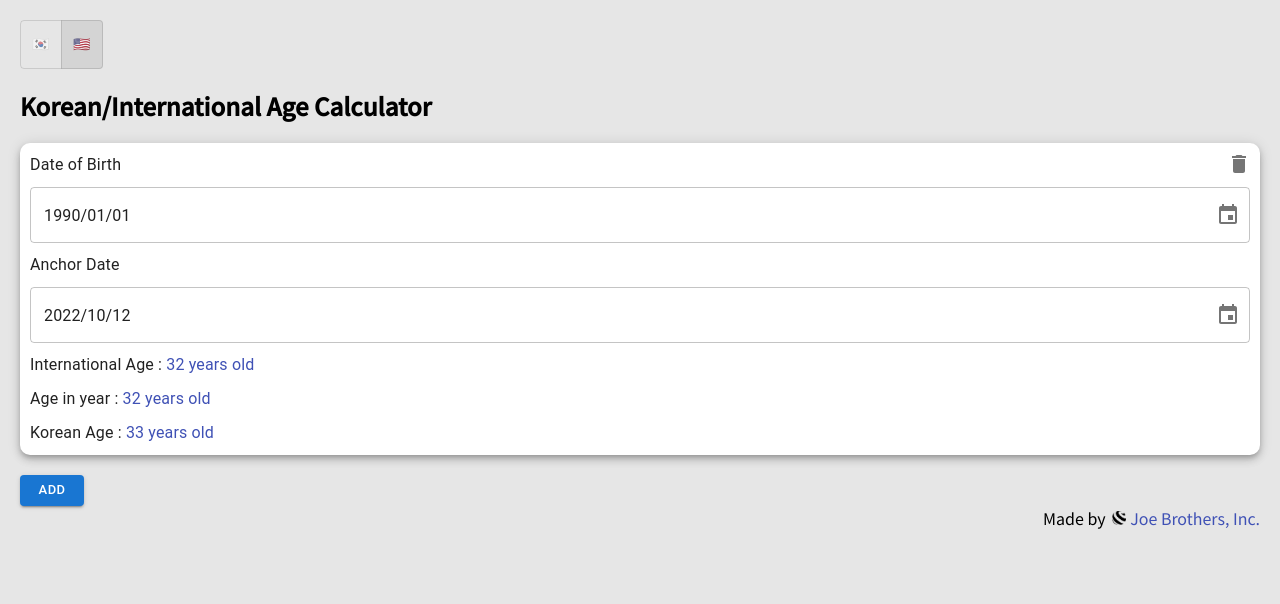
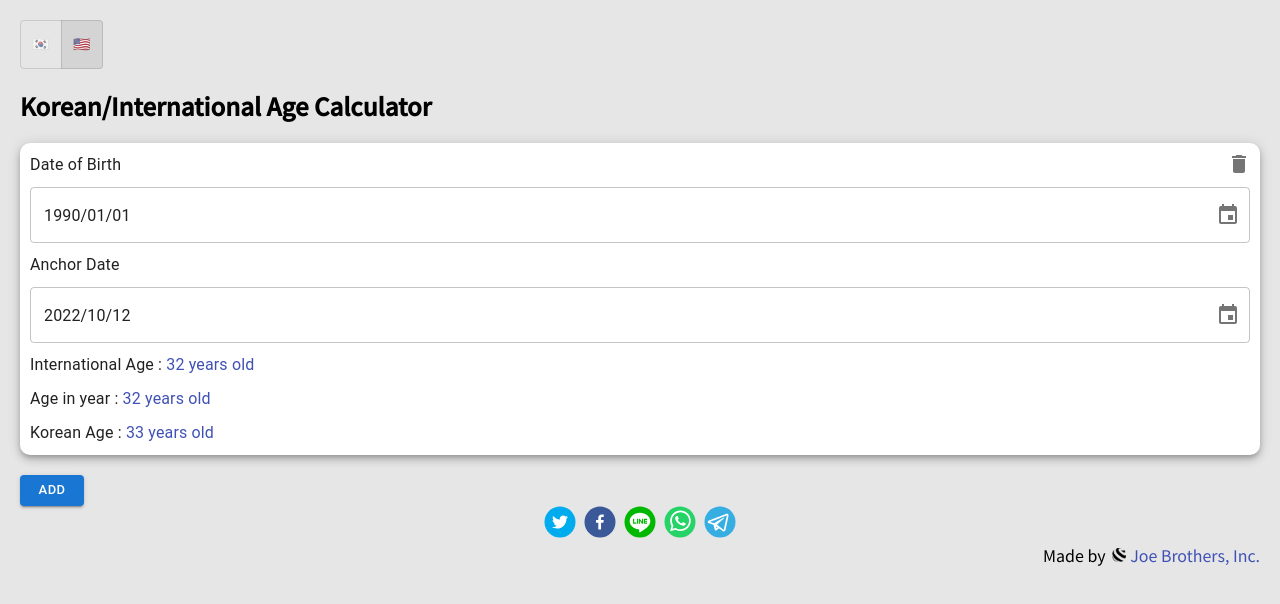
Before and after one commit to joe-brothers/age-calculator, a React (Vite) app: page / in a window 1280 px wide. Shown: the top 604 px of the page. Built offline with nearby package versions, Linux system fonts and the light colour scheme.

Commit message:
Add: share buttons

```diff
--- a/package.json
+++ b/package.json
@@ -22,7 +22,8 @@
     "moment": "^2.29.4",
     "react": "^18.2.0",
     "react-dom": "^18.2.0",
-    "react-i18next": "^11.18.6"
+    "react-i18next": "^11.18.6",
+    "react-share": "^4.4.1"
   },
   "devDependencies": {
     "@types/react": "^18.0.17",
--- a/src/App.tsx
+++ b/src/App.tsx
@@ -1,10 +1,26 @@
 import React, { useState } from "react";
 import { useTranslation } from "react-i18next";
-import { Button } from "@mui/material";
+import { Button, Stack } from "@mui/material";
 import { Calculator } from "./components/Calculator";
 import { ToggleLanguage } from "./components/ToggleLanguage";
 import logoImageUrl from "./assets/logo.png";
 import "./App.css";
+import {
+  FacebookShareButton,
+  LineShareButton,
+  TelegramShareButton,
+  TwitterShareButton,
+  WhatsappShareButton,
+} from "react-share";
+import {
+  FacebookIcon,
+  LineIcon,
+  TelegramIcon,
+  TwitterIcon,
+  WhatsappIcon,
+} from "react-share";
+
+const URL = "https://joe-brothers.com/age-calculator/";
 
 function App() {
   const { t: translate } = useTranslation();
@@ -48,6 +64,23 @@ function App() {
       >
         {translate("add")}
       </Button>
+      <Stack direction="row" spacing={1} justifyContent="center">
+        <TwitterShareButton url={URL}>
+          <TwitterIcon size={32} round={true} />
+        </TwitterShareButton>
+        <FacebookShareButton url={URL}>
+          <FacebookIcon size={32} round={true} />
+        </FacebookShareButton>
+        <LineShareButton url={URL}>
+          <LineIcon size={32} round={true} />
+        </LineShareButton>
+        <WhatsappShareButton url={URL}>
+          <WhatsappIcon size={32} round={true} />
+        </WhatsappShareButton>
+        <TelegramShareButton url={URL}>
+          <TelegramIcon size={32} round={true} />
+        </TelegramShareButton>
+      </Stack>
       <p className="made-by">
         Made by <img className="logo" src={logoImageUrl} />
         <a href="https://joe-brothers.com/" target="_blank">
```
Also changed, not shown: 1 other file (tests, documents, lock files or other folders).
